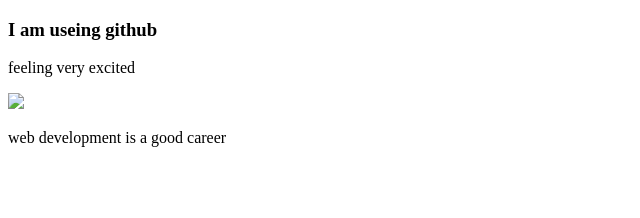
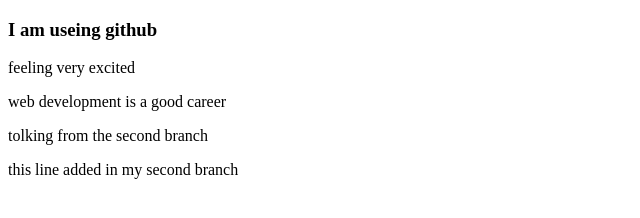
Before and after one commit to sumaiya17/my-1st-website, a plain HTML site: page index.html in a window 1280 px wide. Shown: the whole page, without its empty margins (0-640 px from the left). Drawn offline with Linux system fonts and the light colour scheme.

Commit message:
learning about my second branch

```diff
--- a/index.html
+++ b/index.html
@@ -8,7 +8,8 @@
 <body>
     <h3>I am useing github</h3>
     <p>feeling very excited</p>
-    <img src="FB.png"><img>
     <P>web development is a good career</P>
+    <p>tolking from the second branch</p>
+    <p>this line added in my second branch</p>
 </body>
 </html>
```
